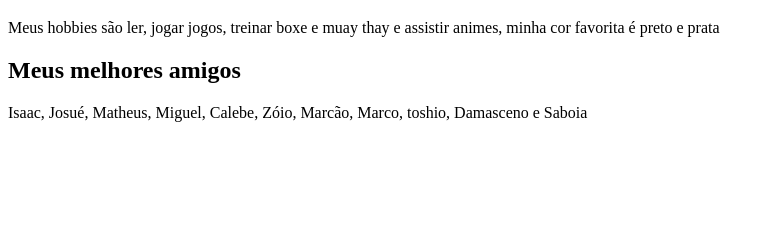
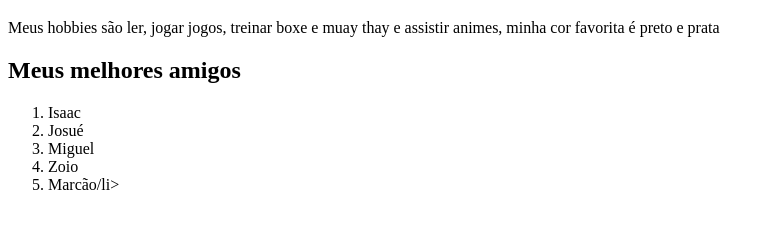
Before and after one commit to lucascarneiromonteiro-max/Minha-p-gina-pessoal, a plain HTML site: page index.html in a window 1280 px wide. Shown: the part 61-290 px from the top of the page, without its empty margins (0-775 px from the left). Drawn offline with Linux system fonts and the light colour scheme.

Commit message:
trabalho

```diff
--- a/index.html
+++ b/index.html
@@ -15,9 +15,13 @@
     <h2>
         Meus melhores amigos
     </h2>
-    <p>
-        Isaac, Josué, Matheus, Miguel, Calebe, Zóio, Marcão, Marco, toshio, Damasceno e Saboia
-    </p>
+    <ol>
+        <li>Isaac</li>
+        <li>Josué</li>
+        <li>Miguel</li>
+        <li>Zoio</li>
+        <li>Marcão/li>
+        </ol>
 
 
 
```
